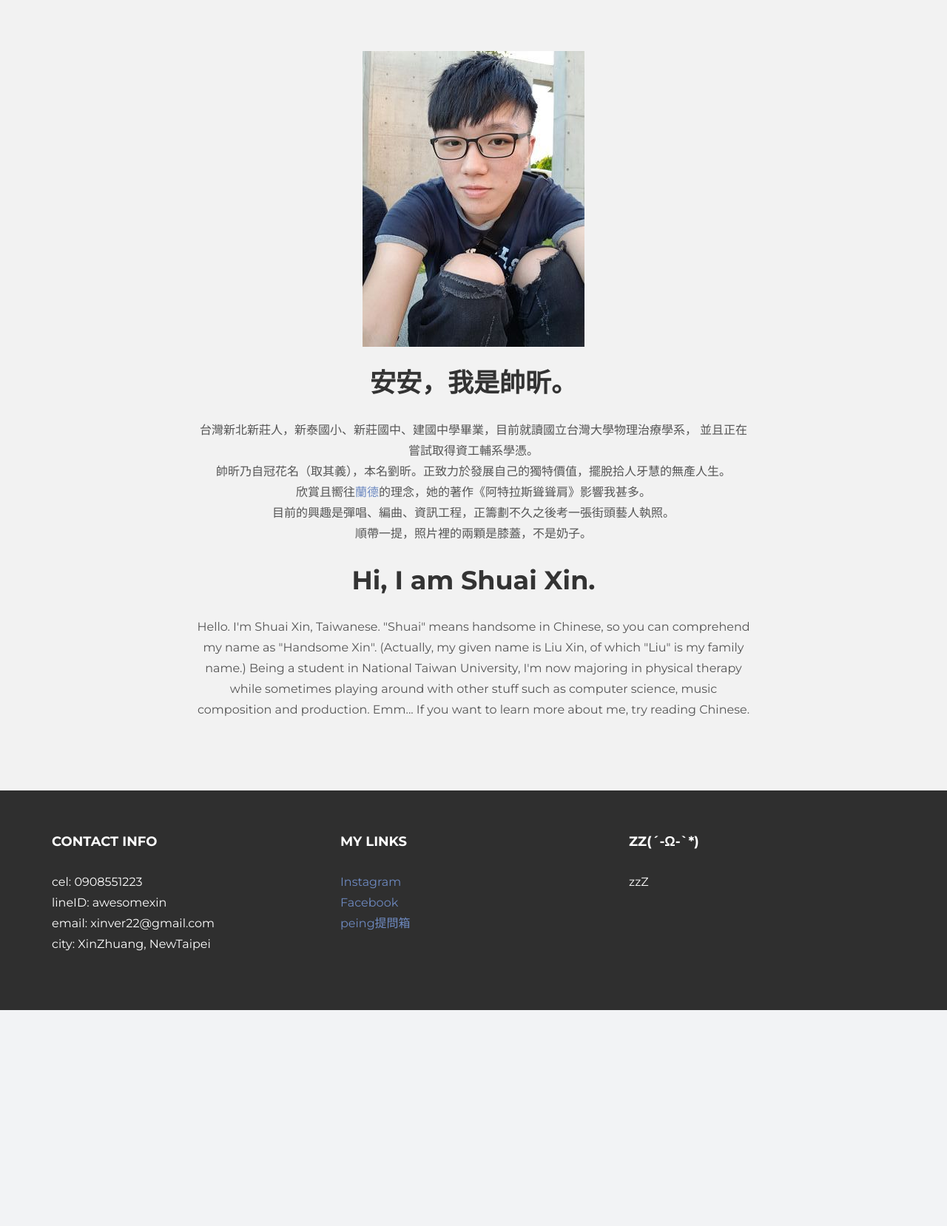
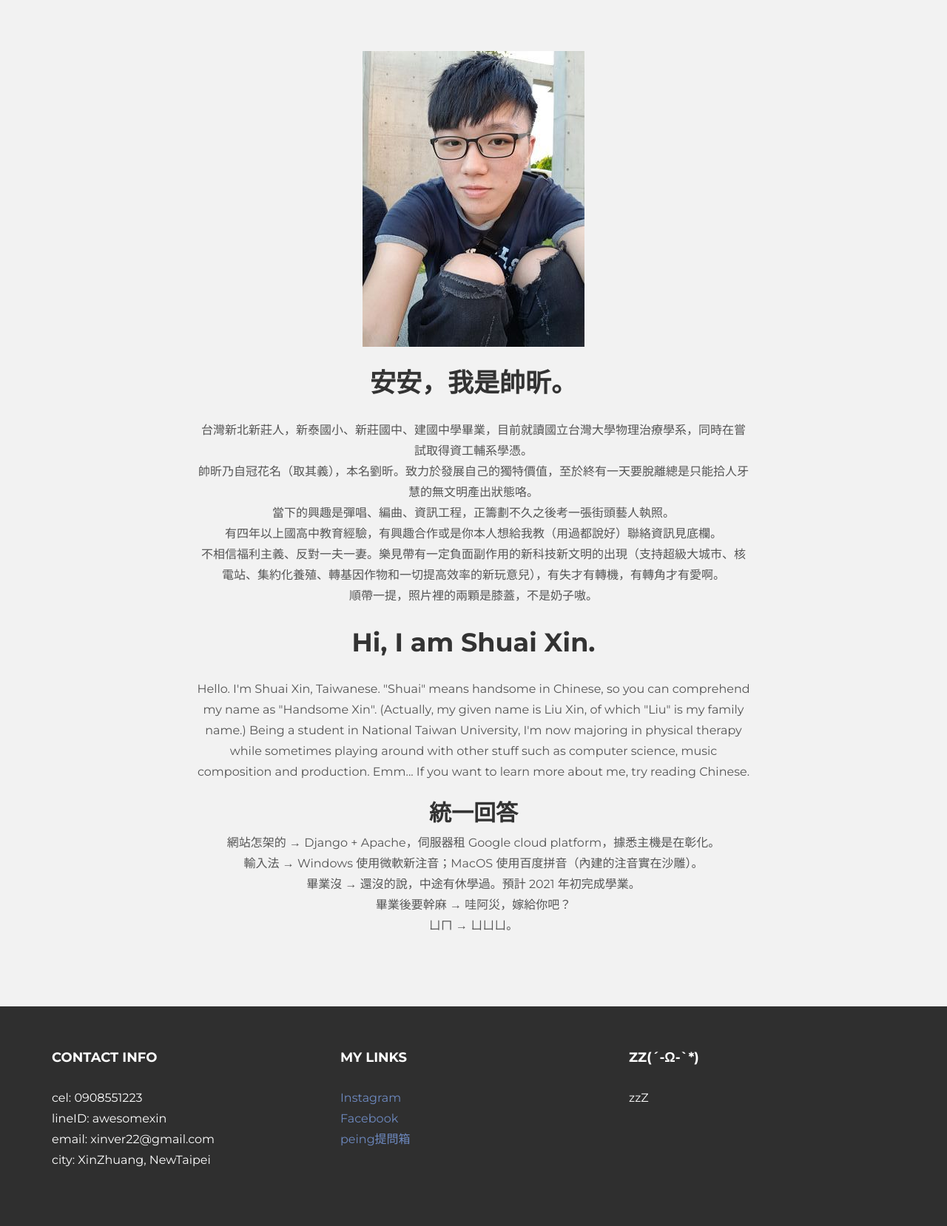
Before and after one commit to Shuai-Xin/sxsite, a Django app: page / in a window 1280 px wide. Shown: the part 192-1850 px from the top of the page at 74% size. Before the commit the page ends 1558 px from the top, so only its background shows below. Run offline with Django 3.2, Linux system fonts and the light colour scheme; some libraries are stand-ins or nearby versions.

Commit message:
new info

```diff
--- a/templates/index.html
+++ b/templates/index.html
@@ -61,20 +61,31 @@
 				<div class="col-lg-8 col-lg-offset-2 centered">
 					<img src="{% static 'img/shuai.jpg' %}" alt="shuai" />
 					<h1>安安，我是帥昕。</h1>
-					<p>台灣新北新莊人，新泰國小、新莊國中、建國中學畢業，目前就讀國立台灣大學物理治療學系，
-            並且正在嘗試取得資工輔系學憑。<br/>
-帥昕乃自冠花名（取其義），本名劉昕。正致力於發展自己的獨特價值，擺脫拾人牙慧的無產人生。<br/>
-欣賞且嚮往<a href="https://zh.wikipedia.org/wiki/艾茵·兰德">蘭德</a>的理念，她的著作《阿特拉斯聳聳肩》影響我甚多。<br/>
-目前的興趣是彈唱、編曲、資訊工程，正籌劃不久之後考一張街頭藝人執照。<br/>
-順帶一提，照片裡的兩顆是膝蓋，不是奶子。
-</p>
+					<p>
+            台灣新北新莊人，新泰國小、新莊國中、建國中學畢業，目前就讀國立台灣大學物理治療學系，同時在嘗試取得資工輔系學憑。<br/>
+            帥昕乃自冠花名（取其義），本名劉昕。致力於發展自己的獨特價值，至於終有一天要脫離總是只能拾人牙慧的無文明產出狀態咯。<br/>
+            當下的興趣是彈唱、編曲、資訊工程，正籌劃不久之後考一張街頭藝人執照。<br/>
+            有四年以上國高中教育經驗，有興趣合作或是你本人想給我教（用過都說好）聯絡資訊見底欄。<br/>
+            不相信福利主義、反對一夫一妻。樂見帶有一定負面副作用的新科技新文明的出現（支持超級大城市、核電站、集約化養殖、轉基因作物和一切提高效率的新玩意兒），有失才有轉機，有轉角才有愛啊。<br/>
+            順帶一提，照片裡的兩顆是膝蓋，不是奶子嗷。
+          </p>
 					<h1>Hi, I am Shuai Xin.</h1>
-					<p>Hello. I'm Shuai Xin, Taiwanese. "Shuai" means handsome in Chinese, so you can
+					<p>
+            Hello. I'm Shuai Xin, Taiwanese. "Shuai" means handsome in Chinese, so you can
              comprehend my name as "Handsome Xin". (Actually, my given name is Liu Xin, of
              which "Liu" is my family name.) Being a student in National Taiwan University,
               I'm now majoring in physical therapy while sometimes playing around with other stuff
               such as computer science, music composition and production. Emm... If you want
-            to learn more about me, try reading Chinese.</p>
+            to learn more about me, try reading Chinese.
+          </p>
+          <h2>統一回答</h2>
+          <p>
+            網站怎架的 → Django + Apache，伺服器租 Google cloud platform，據悉主機是在彰化。<br/>
+            輸入法 → Windows 使用微軟新注音；MacOS 使用百度拼音（內建的注音實在沙雕）。<br/>
+            畢業沒 → 還沒的說，中途有休學過。預計 2021 年初完成學業。<br/>
+            畢業後要幹麻 → 哇阿災，嫁給你吧？<br/>
+            ㄩㄇ → ㄩㄩㄩ。
+          </p>
 				</div><!-- /col-lg-8 -->
 			</div><!-- /row -->
 	    </div> <!-- /container -->
```
